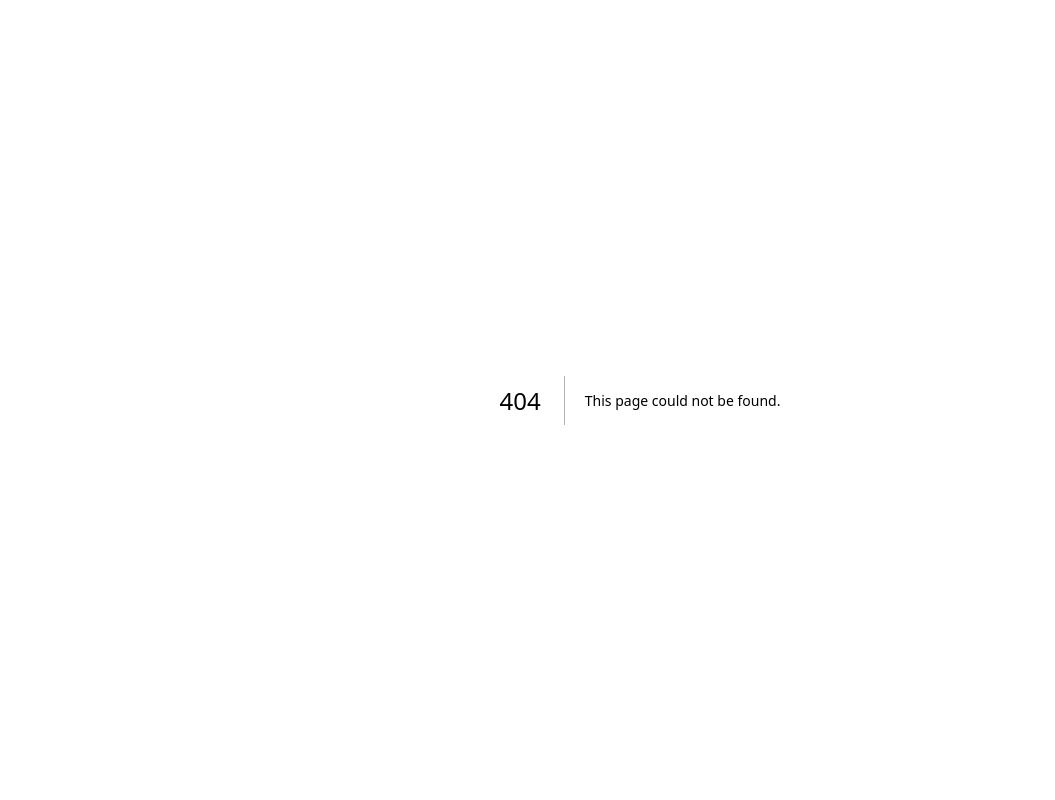
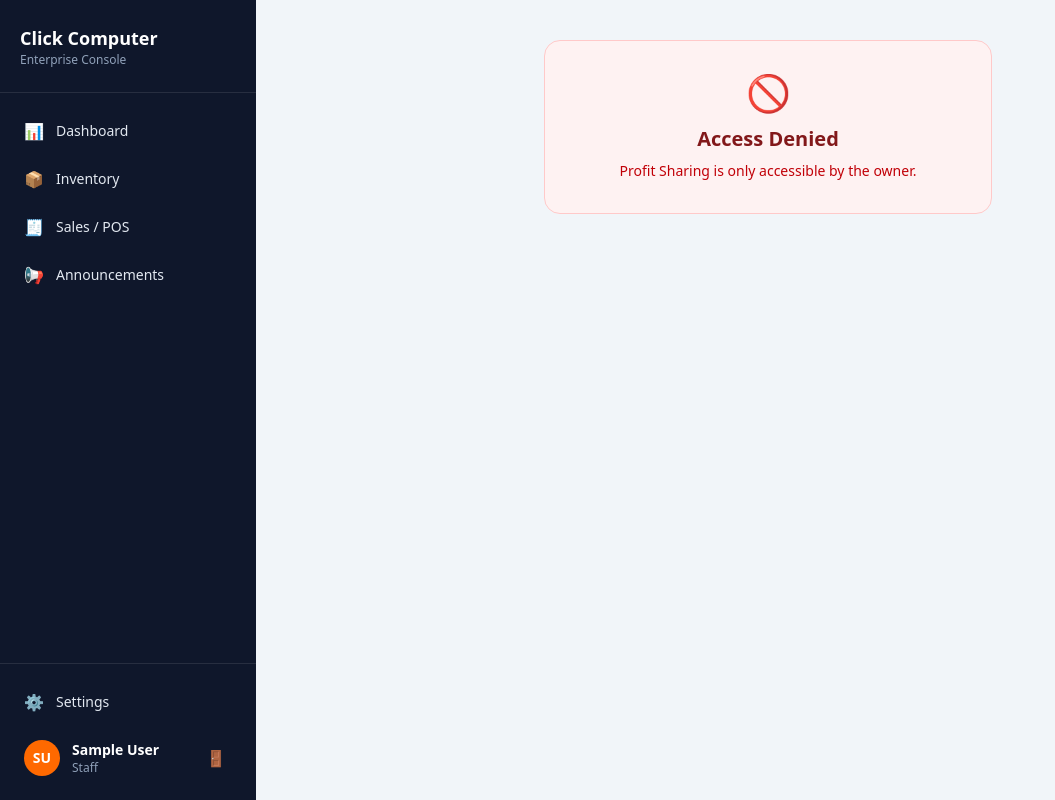
Before and after one commit to abulmalik-6304/Click-Computer-Center, a Next.js app: page /admin/profit-sharing in a window 1280 px wide. Before the commit this address had no page. Shown: the whole page, without its empty margins (0-1055 px from the left). Built offline with nearby package versions, Linux system fonts and the light colour scheme; no server answers; sample sign-in values are in the browser's storage.

Commit message:
Create ProfitSharingPage component with access control

```diff
--- /dev/null
+++ b/src/app/admin/profit-sharing/page.tsx
@@ -0,0 +1,30 @@
+// src/app/admin/profit-sharing/page.tsx
+import { getServerSession } from "next-auth";
+import { authOptions } from "@/lib/auth";
+import { redirect } from "next/navigation";
+import ProfitSharingClient from "./ProfitSharingClient";
+
+export const revalidate = 0;
+export const dynamic = "force-dynamic";
+
+export default async function ProfitSharingPage() {
+  const session = await getServerSession(authOptions);
+  if (!session) redirect("/login");
+
+  const role = String((session.user as any).role || "").toLowerCase();
+  if (role !== "owner") {
+    return (
+      <div className="p-10 text-center">
+        <div className="bg-red-50 border border-red-200 rounded-2xl p-8 max-w-md mx-auto">
+          <p className="text-4xl mb-3">🚫</p>
+          <h1 className="text-xl font-bold text-red-900 mb-2">Access Denied</h1>
+          <p className="text-sm text-red-700">
+            Profit Sharing is only accessible by the owner.
+          </p>
+        </div>
+      </div>
+    );
+  }
+
+  return <ProfitSharingClient />;
+}
```
